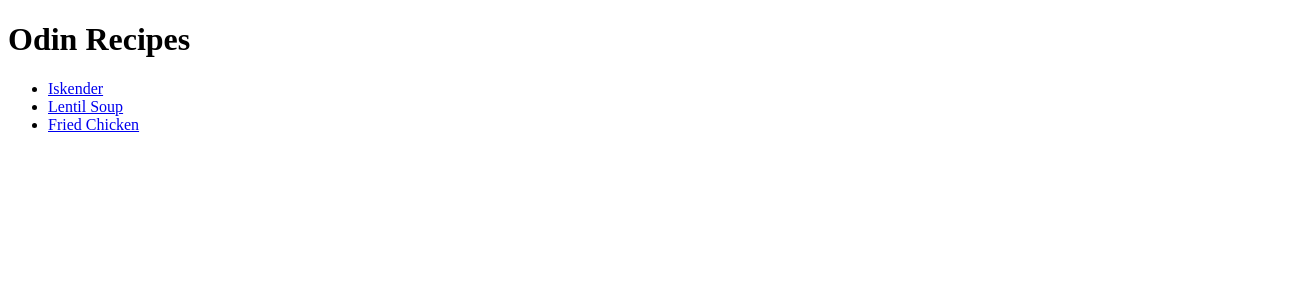
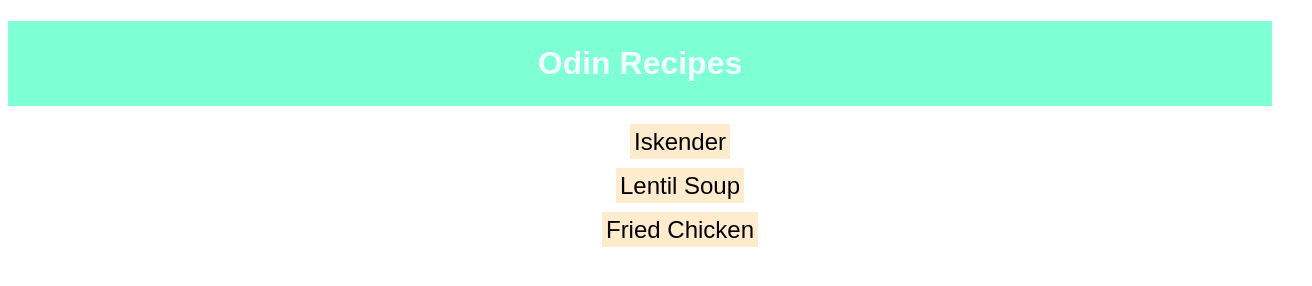
Before and after one commit to solitdio079/odin-recipes, a plain HTML site: page index.html in a window 1280 px wide. Shown: the whole page, 1312 px wide, since content can reach past the window. Drawn offline with Linux system fonts and the light colour scheme.

Commit message:
Add some css modifications

```diff
--- a/index.html
+++ b/index.html
@@ -4,10 +4,11 @@
     <meta charset="UTF-8">
     <meta name="viewport" content="width=device-width, initial-scale=1.0">
     <title>Odin Recipes - Home</title>
+    <link rel="stylesheet" href="style.css">
 </head>
 <body>
-    <h1>Odin Recipes</h1>
-    <ul>
+    <h1 class="page-heading">Odin Recipes</h1>
+    <ul class="recipe-list">
         <li><a href="recipes/iskender.html">Iskender</a></li>
         <li><a href="recipes/lentil-soup.html">Lentil Soup</a></li>
         <li><a href="recipes/fried-chicken.html">Fried Chicken</a></li>
--- /dev/null
+++ b/style.css
@@ -0,0 +1,42 @@
+body{
+    font-family: Arial, Helvetica, sans-serif;
+}
+
+ul{
+    list-style-type:square;
+}
+
+h3{
+    background-color: aqua;
+}
+h1{
+    background-color: aquamarine;
+}
+a{
+    font-size: 24px;
+    text-decoration: none;
+}
+
+li{
+    color: #222;
+}
+
+/* Styling the home page */
+.page-heading{
+    padding: 1.5rem;
+    text-align: center;
+    color:azure;
+}
+.recipe-list{
+    text-align: center;
+    width: 100%;
+    list-style: none;
+}
+.recipe-list li {
+    margin: 1rem auto;
+}
+.recipe-list li a {
+     background-color: blanchedalmond;
+    color: black;
+    padding: 0.25rem;
+}
```
Also changed, not shown: recipes/fried-chicken.html (+1 -0 lines), recipes/iskender.html (+1 -0 lines), recipes/lentil-soup.html (+1 -0 lines).
